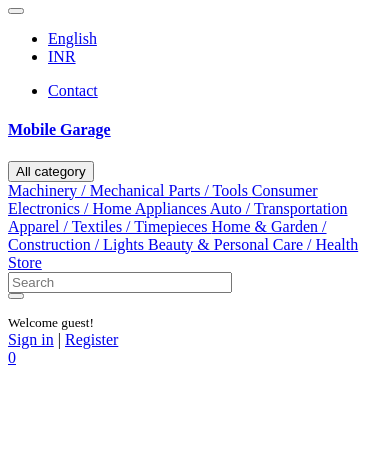
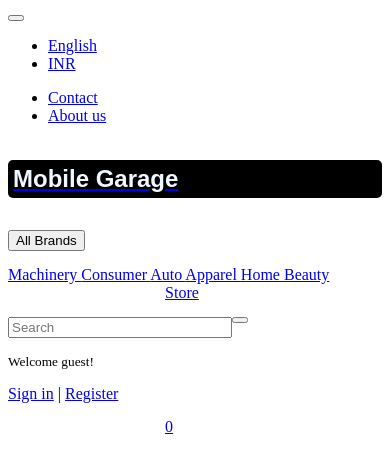
Before and after one commit to nidhinkrishna/Ecommerce, a Django app: template Ecom/base/templates/base/includes/navbar.html in a window 390 px wide. Shown: the top 473 px of the page. Run offline with Django 4.2, Linux system fonts and the light colour scheme; the template is opened without the code that fills it, so the values that code supplies are empty.

Commit message:
home page customized and navbar responsivenss fixed

```diff
--- a/Ecom/base/templates/base/includes/navbar.html
+++ b/Ecom/base/templates/base/includes/navbar.html
@@ -1,4 +1,8 @@
 {% load static %}
+{% block link %}
+<link rel="stylesheet" href="{% static 'css/main.css' %}" />
+{% endblock link %}
+
 <header class="section-header">
     <nav class="navbar p-md-0 navbar-expand-sm navbar-light border-bottom">
     <div class="container">
@@ -18,6 +22,7 @@
         <ul class="navbar-nav">
 
             <li><a href="#" class="nav-link"> <i class="fa fa-phone"></i> Contact</a></li>
+            <li><a href="#" class="nav-link"> <i class="fa fa-shop"></i> About us</a></li>
         </ul> <!-- list-inline //  -->
       </div> <!-- navbar-collapse .// -->
     </div> <!-- container //  -->
@@ -26,34 +31,34 @@
     <section class="header-main border-bottom">
         <div class="container">
     <div class="row align-items-center">
-        <div class="col-lg-2 col-md-3 col-6">
+        <div class="col-lg-2 col-6">
             <a href="./" class="brand-wrap">
-                {% comment %} <img class="logo w-50 h-100" src="{% static '/images/logo.png' %}" > {% endcomment %}
+
                 <h4 class='logo'>Mobile Garage</h4>
             </a> <!-- brand-wrap.// -->
         </div>
-        <div class="col-lg col-sm col-md col-6 flex-grow-0">
+        <div class="col-lg col-sm col-6 flex-grow-0">
             <div class="category-wrap dropdown d-inline-block float-right">
                 <button type="button" class="btn btn-primary dropdown-toggle" data-toggle="dropdown">
-                    <i class="fa fa-bars"></i> All category
+                    <i class="fa fa-bars"></i> All Brands
                 </button>
-                <div class="dropdown-menu">
-                    <a class="dropdown-item" href="#">Machinery / Mechanical Parts / Tools </a>
-                    <a class="dropdown-item" href="#">Consumer Electronics / Home Appliances </a>
-                    <a class="dropdown-item" href="#">Auto / Transportation</a>
-                    <a class="dropdown-item" href="#">Apparel / Textiles / Timepieces </a>
-                    <a class="dropdown-item" href="#">Home & Garden / Construction / Lights </a>
-                    <a class="dropdown-item" href="#">Beauty & Personal Care / Health </a>
+                <div class="dropdown-menu dd-menu">
+                    <a class="dropdown-item" href="#">Machinery </a>
+                    <a class="dropdown-item" href="#">Consumer </a>
+                    <a class="dropdown-item" href="#">Auto </a>
+                    <a class="dropdown-item" href="#">Apparel </a>
+                    <a class="dropdown-item" href="#">Home  </a>
+                    <a class="dropdown-item" href="#">Beauty  </a>
                 </div>
             </div>  <!-- category-wrap.// -->
         </div> <!-- col.// -->
-        <a href="./store.html" class="btn btn-outline-primary">Store</a>
-        <div class="col-lg  col-md-6 col-sm-12 col">
+        <a href="./store.html" class="btn btn-outline-primary store ">Store</a>
+        <div class="col-lg col-sm-12 col-md-12">
             <form action="#" class="search">
                 <div class="input-group w-100">
                     <input type="text" class="form-control" style="width:60%;" placeholder="Search">
 
-                    <div class="input-group-append">
+                    <div class="input-group-append ">
                       <button class="btn btn-primary" type="submit">
                         <i class="fa fa-search"></i>
                       </button>
@@ -70,7 +75,7 @@
                                 <a href="./register.html"> Register</a>
                             </div>
                         </div>
-                        <a href="./cart.html" class="widget-header pl-3 ml-3">
+                        <a href="./cart.html" class="widget-header pl-3 ml-3 store">
                             <div class="icon icon-sm rounded-circle border"><i class="fa fa-shopping-cart"></i></div>
                             <span class="badge badge-pill badge-danger notify">0</span>
                         </a>
--- a/Ecom/static/css/main.css
+++ b/Ecom/static/css/main.css
@@ -4,3 +4,156 @@
     /* border: solid; */
     /* margin: 1px; */
 }
+.social-icons li{
+    list-style: none;
+    display: inline-block;
+    margin-right:20px;
+
+}
+.social-icons li a {
+    color: rgb(253, 253, 253);
+    font-size: 2rem;
+    /* margin: 1px; */
+
+}
+footer{
+    border-top:1px solid rgba(0, 0, 0, 0.473) ;
+    padding-top: 5px;
+    background-color: rgba(0, 0, 0, 0.76);
+    color: rgba(255, 255, 255, 0.692);
+
+}
+footer h4,footer p,footer ul{
+    text-align: center;
+}
+footer li{
+    list-style: none;
+}
+@media (max-width:700px) {
+    div{
+        margin-top: 15px;
+    }
+   .social-icons li a {
+    font-size: 1.5rem;
+}
+}
+
+.ad-container i{
+    font-size: 5rem;
+    text-align: center;
+
+}
+.ad-container p{
+    font-size: 2rem;
+}
+.ad-container .col-md-6 {
+    /* border: solid; */
+    margin-top: 10px;
+    padding: 10px 5px;
+    text-align: center;
+    /* margin-right: 1px; */
+    border-radius: 15px;
+
+}
+.logo{
+    font-family: Arial, Helvetica, sans-serif;
+    font-size: 1.5rem;
+    background-color:black ;
+    color: aliceblue;
+    padding: 5px;
+    margin-top: 5px;
+    border-radius: 5px;
+
+}
+
+@media (max-width:400px) {
+    .cart{
+        position: relative;
+        right: 30px;
+    }
+
+    .ad-container i{
+        font-size: 4rem;
+
+
+    }
+    .ad-container p{
+        font-size: 1.2rem;
+    }
+    .input-group{
+        position: relative;
+        display: flex;
+    }
+    .input-group input{
+        width: 1000px;
+    }
+    .input-group-append{
+        display: inline-block;
+    }
+    footer h4{
+        font-size: 1.2rem;
+    }
+
+
+}
+
+@media (max-width:382px){
+    .input-group-append button{
+        position: relative;
+        bottom: 15px;
+    }
+    .logo{
+        position: relative;
+        top: 20px;
+        /* font-family: monospace; */
+        font-size: 1.1rem;
+
+    }
+    .dd-menu a{
+        font-size: x-small;
+    }
+    .store{
+        position: relative;
+        left: 40%;
+
+    }
+
+
+}
+ @media (min-width:383px )and (max-width:575px){
+    .logo{
+        margin-top: 35px;
+    }
+    .store{
+        position: relative;
+        left: 42%;
+
+    }
+    .input-group-append button{
+        position: relative;
+        bottom: 15px;
+    }
+    .ad-container p{
+        font-size: 1.2rem;
+    }
+}
+@media (min-width:576px )and (max-width:700px){
+    .input-group-append button{
+        position: relative;
+        bottom: 15px;
+    }
+    .logo{
+        position: relative;
+        top: 15px;
+    }
+    .store{
+        position: relative;
+        top: 15px;
+        left: 20px;
+
+    }
+    .ad-container p{
+        font-size: 1.4rem;
+    }
+
+}
```
Also changed, not shown: Ecom/base/templates/base/base.html (+7 -5 lines), Ecom/base/templates/base/home.html (+111 -65 lines), Ecom/base/templates/base/includes/footer.html (+31 -19 lines), Ecom/static/css/bootstrap.css.
